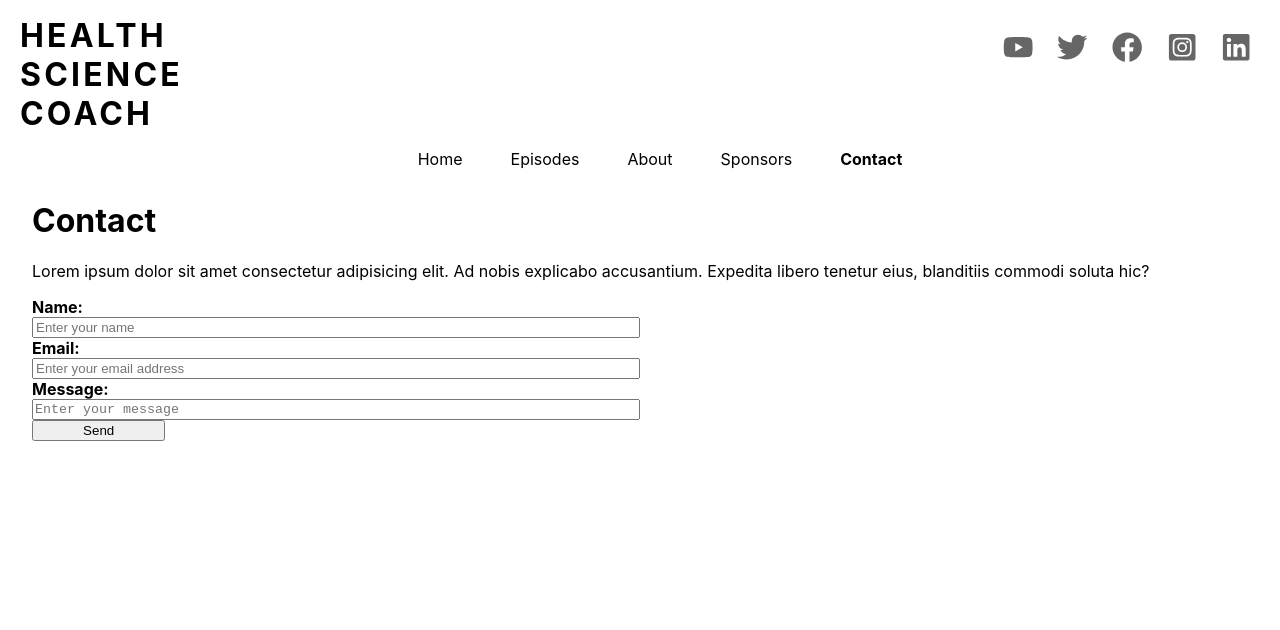
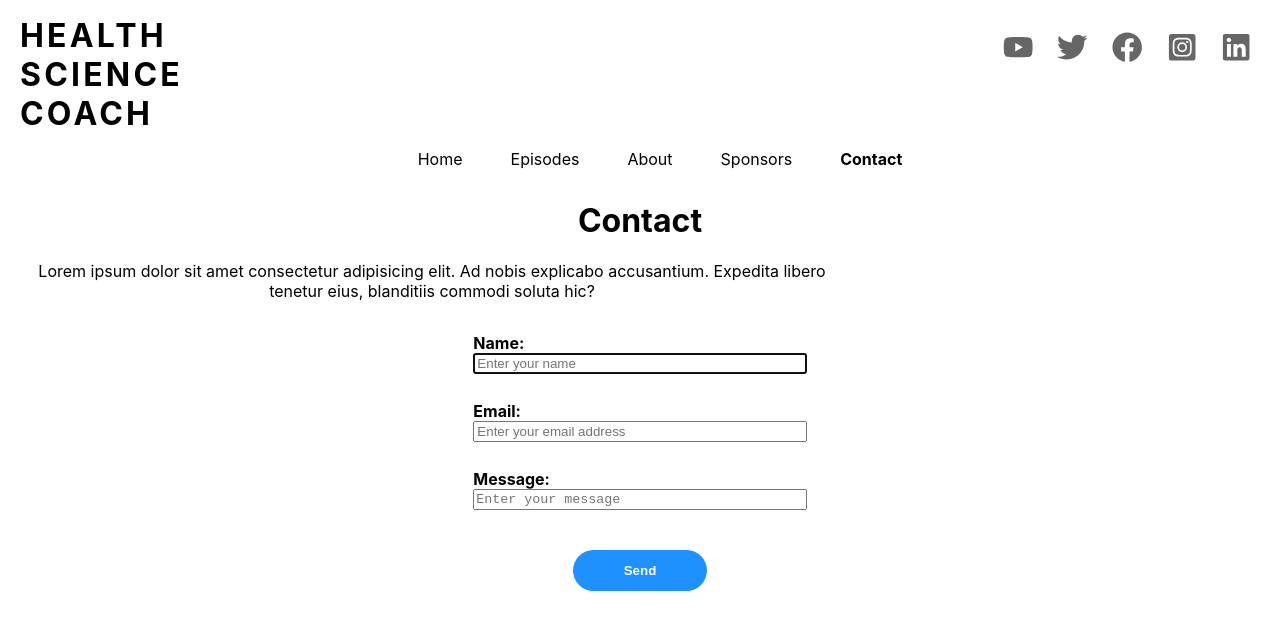
Before and after one commit to LaneGarner/HealthScienceCoach, a React (Create React App) app: page /contact in a window 1280 px wide. Shown: the top 630 px of the page. Built offline with nearby package versions, Linux system fonts and the light colour scheme.

Commit message:
adjusting styles

```diff
--- a/src/components/Header.jsx
+++ b/src/components/Header.jsx
@@ -25,6 +25,7 @@ export const Header = () => {
                             exact={true}
                             activeClassName="is-active"
                             to="/"
+                            // data-text="Home"
                         >
                             Home
                         </NavLink>
--- a/src/components/Header.scss
+++ b/src/components/Header.scss
@@ -9,6 +9,20 @@ header {
     .is-active {
         font-weight: bold;
     }
+    // .is-active::after {
+    //     content: attr(data-text);
+    //     content: attr(data-text) / "";
+    //     height: 0;
+    //     visibility: hidden;
+    //     overflow: hidden;
+    //     user-select: none;
+    //     pointer-events: none;
+    //     font-weight: bold;
+
+    //     .is-active {
+    //         display: none;
+    //     }
+    // }
 }
 
 nav {
@@ -52,7 +66,7 @@ nav {
             margin: auto 0.4em;
             color: #666;
             &:hover {
-                color: #43cea2; /* fallback for old browsers */
+                color: dodgerblue;
             }
         }
     }
--- a/src/index.scss
+++ b/src/index.scss
@@ -21,4 +21,7 @@ code {
     a {
         color: black;
     }
+    h1 {
+        text-align: center;
+    }
 }
--- a/src/pages/Contact.jsx
+++ b/src/pages/Contact.jsx
@@ -43,7 +43,7 @@ export const Contact = () => {
         e.preventDefault();
     };
     return (
-        <div className="page-container">
+        <div className="page-container contact-container">
             <h1>Contact</h1>
             <p>
                 Lorem ipsum dolor sit amet consectetur adipisicing elit. Ad
@@ -60,6 +60,7 @@ export const Contact = () => {
                         name="name"
                         placeholder="Enter your name"
                         required
+                        autoFocus
                     />
                 </label>
                 <label htmlFor="email">
--- a/src/pages/Contact.scss
+++ b/src/pages/Contact.scss
@@ -1,6 +1,7 @@
 form {
     display: flex;
     flex-direction: column;
+    align-items: center;
     label {
         font-weight: bold;
         display: flex;
@@ -9,10 +10,29 @@ form {
     input[type="text"],
     input[type="email"],
     textarea {
-        width: 50%;
+        width: 25em;
         resize: none;
+        margin-bottom: 2em;
     }
     button {
         width: 10em;
     }
 }
+
+.contact-container {
+    p {
+        width: 50em;
+        margin-bottom: 2em;
+        text-align: center;
+    }
+    button {
+        margin: auto;
+        border: none;
+        border-radius: 3em;
+        padding: 1em;
+        font-weight: bold;
+        background-color: dodgerblue;
+        color: white;
+        margin-top: 1em;
+    }
+}
--- a/src/pages/Episodes.jsx
+++ b/src/pages/Episodes.jsx
@@ -9,7 +9,7 @@ export const Episodes = () => {
     const { podcasts } = useContext(StoreContext);
     return (
         <div className="page-container">
-            <h1>Podcasts</h1>
+            <h1>Podcast Episodes</h1>
             {podcasts.map((pod) => (
                 <div className="episode-card" key={pod.guid[0]["_"]}>
                     <img
--- a/src/pages/Home.jsx
+++ b/src/pages/Home.jsx
@@ -1,8 +1,10 @@
 import { ListenNow } from "../components/ListenNow";
+
+import "./Home.scss";
 
 export const Home = () => {
     return (
-        <div className="page-container">
+        <div className="page-container home-container">
             <ListenNow />
         </div>
     );
--- /dev/null
+++ b/src/pages/Home.scss
@@ -0,0 +1,3 @@
+.home-container {
+    margin-top: 1em;
+}
```
